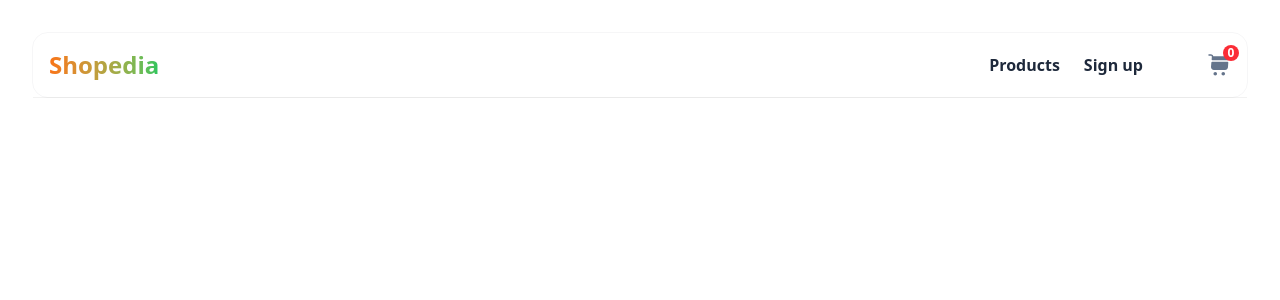
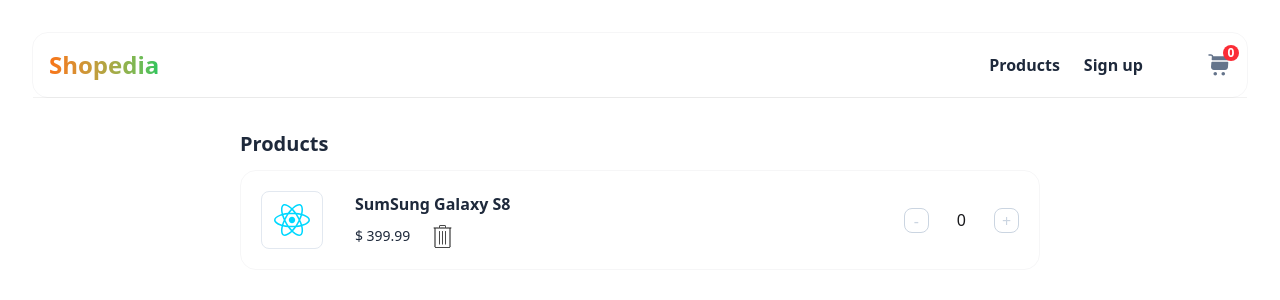
Before and after one commit to ayda-sh/shopping-app, a React (Vite) app: page / in a window 1280 px wide. Shown: the top 300 px of the page. Built offline with nearby package versions, Linux system fonts and the light colour scheme.

Commit message:
styles for the shopping cart products completed

```diff
--- a/src/pages/cart/cart.jsx
+++ b/src/pages/cart/cart.jsx
@@ -2,8 +2,11 @@ import Products from "../product/products";
 
 const Cart = () => {
     return (
-        <div>
+        <div className="container mx-auto px-4 flex justify-center">
+            <div className="flex gap-3 flex-col">
+            <h1 className="text-[#1E293B] font-bold text-xl">Products</h1>
             <Products/>
+            </div>
         </div>
     )
 }
--- a/src/pages/product/products.jsx
+++ b/src/pages/product/products.jsx
@@ -1,8 +1,27 @@
 const Products = () => {
   return (
-    <div className="container">
 
-    </div>
+      <div className="flex justify-between w-[800px] border border-[#1E293B0A] rounded-2xl p-5 items-center">
+        <div className="flex items-center gap-8">
+          <div className="border border-[#E2E8F0] rounded-lg p-3">
+            <img src="src/assets/react.svg" alt="" />
+          </div>
+          <div>
+            <h3 className="text-base text-[#1E293B] font-semibold">SumSung Galaxy S8</h3>
+            <div className="flex items-center gap-5 mt-2">
+              <span className="text-[#1E293B] text-sm">$ 399.99</span>
+              <button><img src="src/assets/Trash Can.png" alt="" /></button>
+            </div>
+          </div>
+        </div>
+
+        <div className="flex gap-7">
+          <button className="text-[#CBD5E1] border border-[#CBD5E1] w-[25px] h-[25px] rounded-lg hover:bg-[#F97316] hover:text-white hover:border-[#F97316]">-</button>
+          <span>0</span>
+          <button className="text-[#CBD5E1] border border-[#CBD5E1] w-[25px] h-[25px] rounded-lg hover:bg-[#F97316] hover:text-white hover:border-[#F97316]">+</button>
+        </div>
+      </div>
+
   );
 };
 
```
Also changed, not shown: src/assets/Trash Can.png (added).
